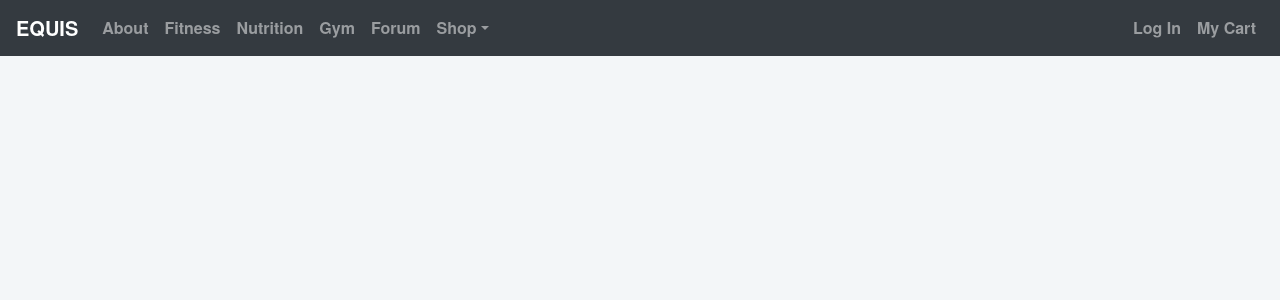
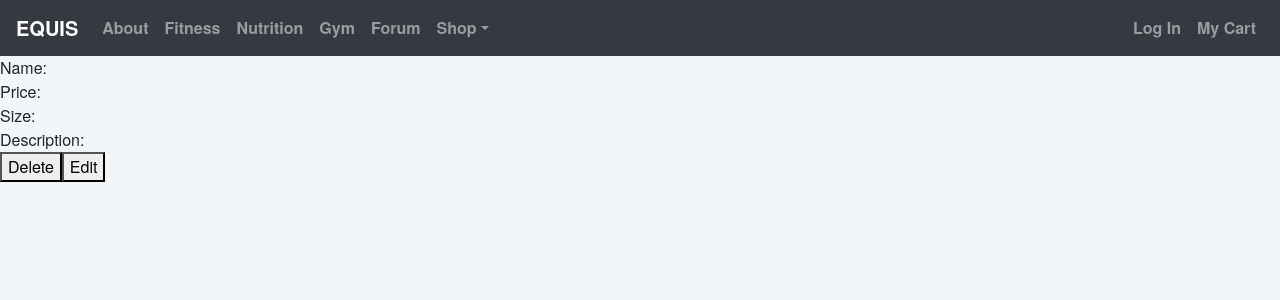
Before and after one commit to jimdoan4/Project-ShoppingApp-React, a React (Create React App) app in the folder client/: page /apparel in a window 1280 px wide. Shown: the top 300 px of the page. Built offline with nearby package versions, Linux system fonts and the light colour scheme; no server answers.

Commit message:
corrected userpage routes

```diff
--- a/client/src/App.js
+++ b/client/src/App.js
@@ -7,7 +7,6 @@ import MenClothes from './components/MenClothes';
 import Home from './components/Home';
 import About from './components/About';
 import WomenClothes from './components/WomenClothes';
-// import MenClothesId from './components/MenClothesId';
 import Accessories from './components/Accessories';
 import Fitness from './components/Fitness';
 import Nutrition from './components/Nutrition';
@@ -66,7 +65,7 @@ class App extends Component {
 						<Route path="/gym" component={Gym} />
 						<Route path="/forum" component={Forum} />
 						<Route path="/cart" component={Cart} />
-						<Route exact path="/apparel/:apparelId" component={UserPage} />
+						<Route path="/apparel" component={UserPage} />
 					</Switch>
 				</div>
 			</Router>
--- a/client/src/components/UserPage.js
+++ b/client/src/components/UserPage.js
@@ -1,8 +1,8 @@
 import React, { Component } from "react";
 import { Redirect } from 'react-router-dom';
 import axios from "axios";
-// import { Container } from 'react-bootstrap';
-// import { Jumbotron } from 'react-bootstrap';
+import { Container } from 'react-bootstrap';
+import { Jumbotron } from 'react-bootstrap';
 
 class UserPage extends Component {
   	state = {
```
Also changed, not shown: client/src/components/MenClothesId.js (deleted, +0 -65 lines).
